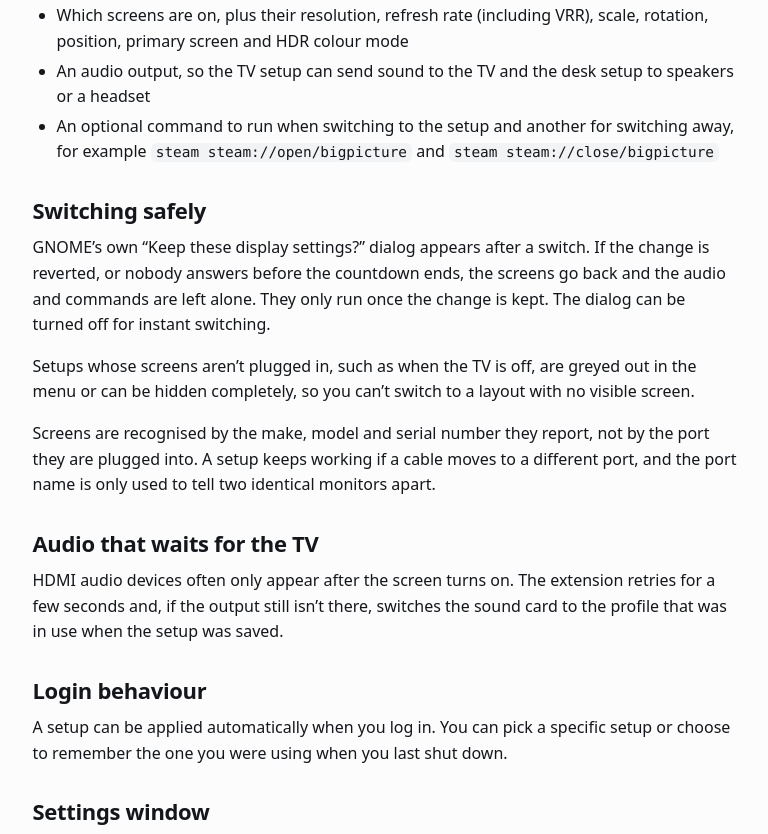
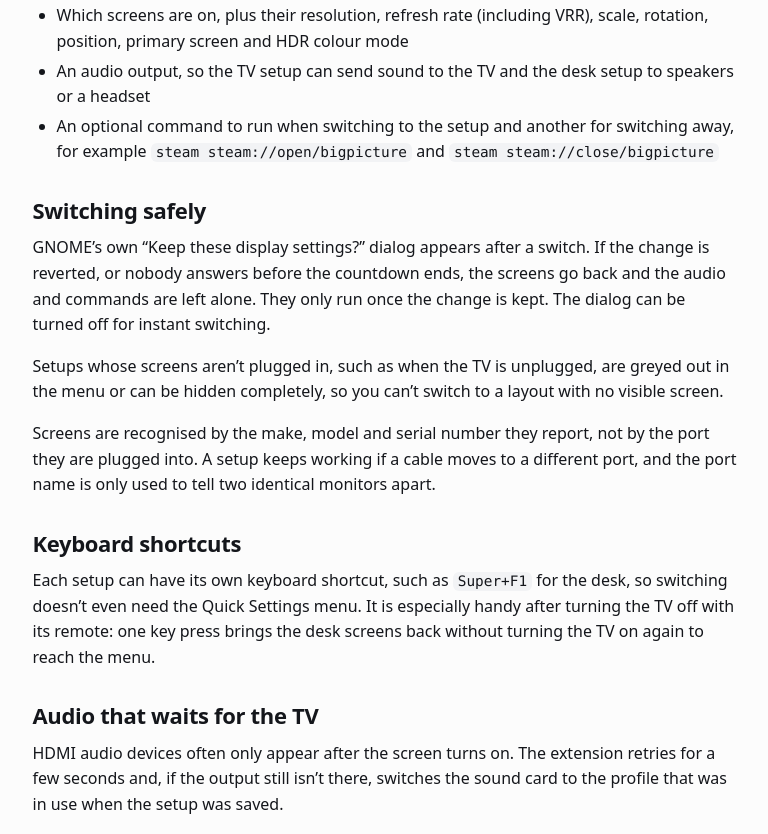
Before and after one commit to eusebiuxii/eusebiuxii.github.io, an Astro site: page /projects/setup-switcher in a window 1280 px wide. Shown: the part 1264-2098 px from the top of the page, without its empty margins (304-1072 px from the left). Built offline with nearby package versions, Linux system fonts and the light colour scheme; Astro itself is replaced by a stand-in of ours; some packages are replaced by stand-ins of ours.

Commit message:
Added a keyboard section for the setup switcher page. The setup switcher extension now allows for keyboard shortcuts to be used to swap between setups.

```diff
--- a/src/content/projects/setup-switcher.md
+++ b/src/content/projects/setup-switcher.md
@@ -52,7 +52,7 @@ the change is reverted, or nobody answers before the countdown ends, the screens
 go back and the audio and commands are left alone. They only run once the change
 is kept. The dialog can be turned off for instant switching.
 
-Setups whose screens aren't plugged in, such as when the TV is off, are greyed
+Setups whose screens aren't plugged in, such as when the TV is unplugged, are greyed
 out in the menu or can be hidden completely, so you can't switch to a layout
 with no visible screen.
 
@@ -60,6 +60,13 @@ Screens are recognised by the make, model and serial number they report, not by
 the port they are plugged into. A setup keeps working if a cable moves to a
 different port, and the port name is only used to tell two identical monitors
 apart.
+
+### Keyboard shortcuts
+
+Each setup can have its own keyboard shortcut, such as `Super+F1` for the desk,
+so switching doesn't even need the Quick Settings menu. It is especially handy
+after turning the TV off with its remote: one key press brings the desk screens
+back without turning the TV on again to reach the menu.
 
 ### Audio that waits for the TV
 
```
